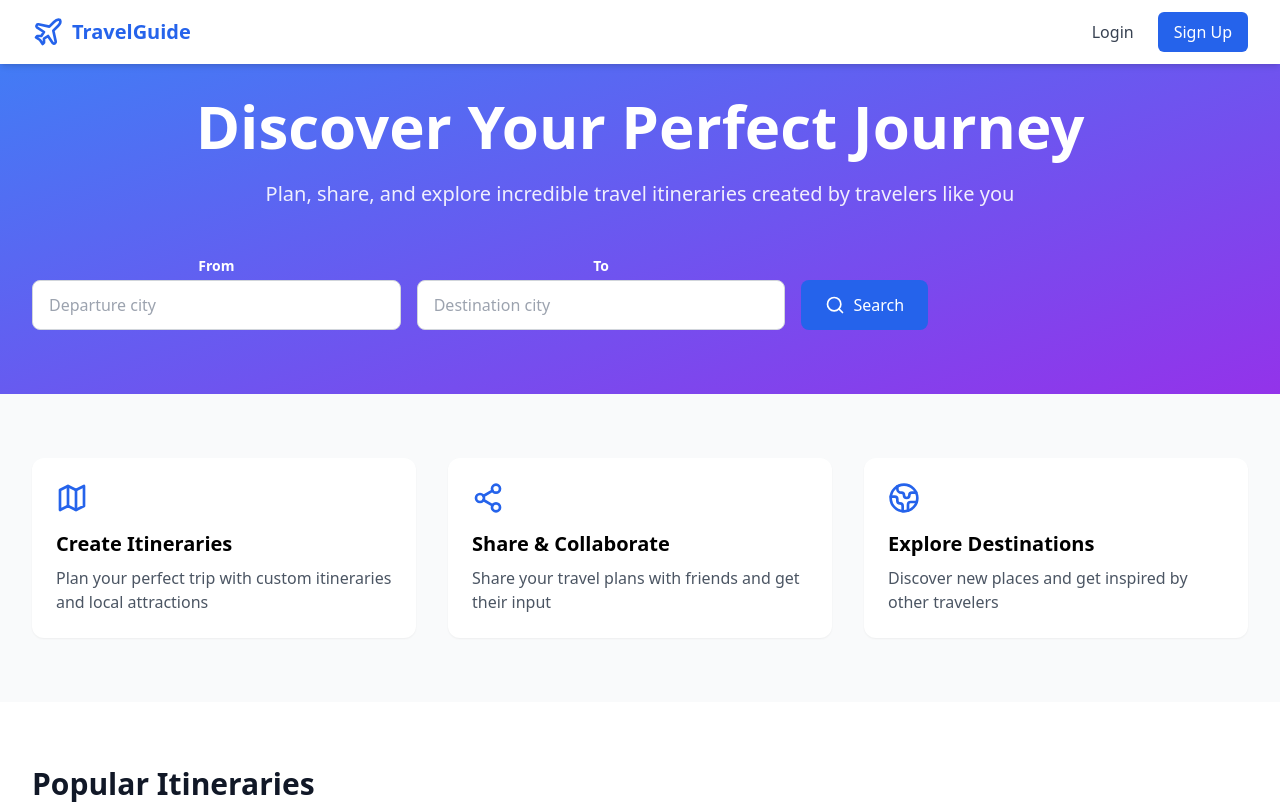
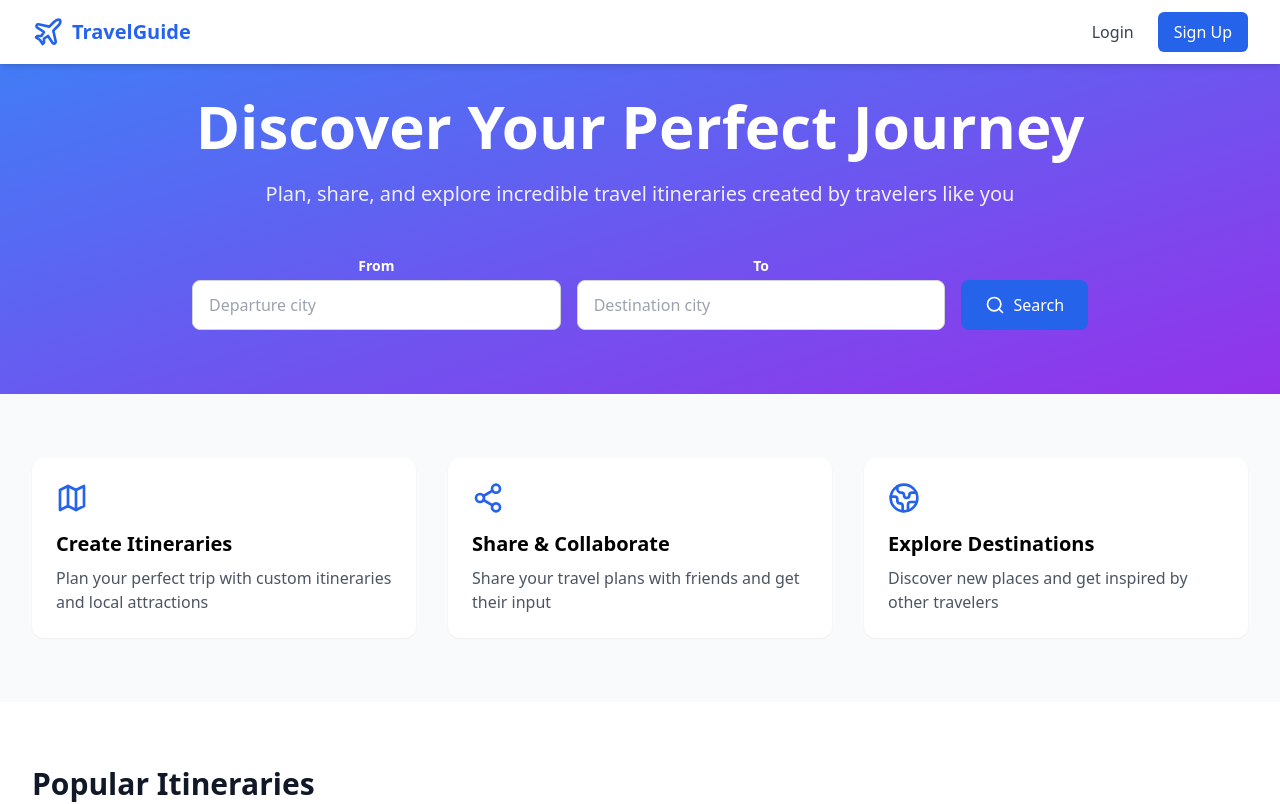
Before and after one commit to tamnguyen98/Trip-planner-frontend, a React (Vite) app: page / in a window 1280 px wide. Shown: the top 804 px of the page. Built offline with nearby package versions, Linux system fonts and the light colour scheme.

Commit message:
fix centering

```diff
--- a/src/pages/LandingPage.tsx
+++ b/src/pages/LandingPage.tsx
@@ -30,7 +30,9 @@ export const LandingPage = () => {
           <p className="text-xl text-white/90 mb-12">
             Plan, share, and explore incredible travel itineraries created by travelers like you
           </p>
-          <SearchBar />
+          <div className="flex justify-center items-center min-v-screen">
+            <SearchBar />
+          </div>
         </div>
       </div>
 
```
